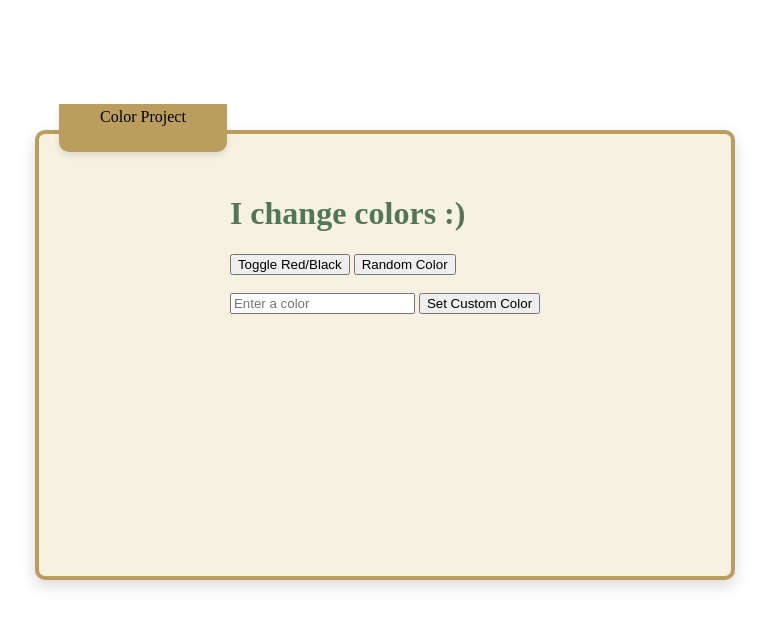
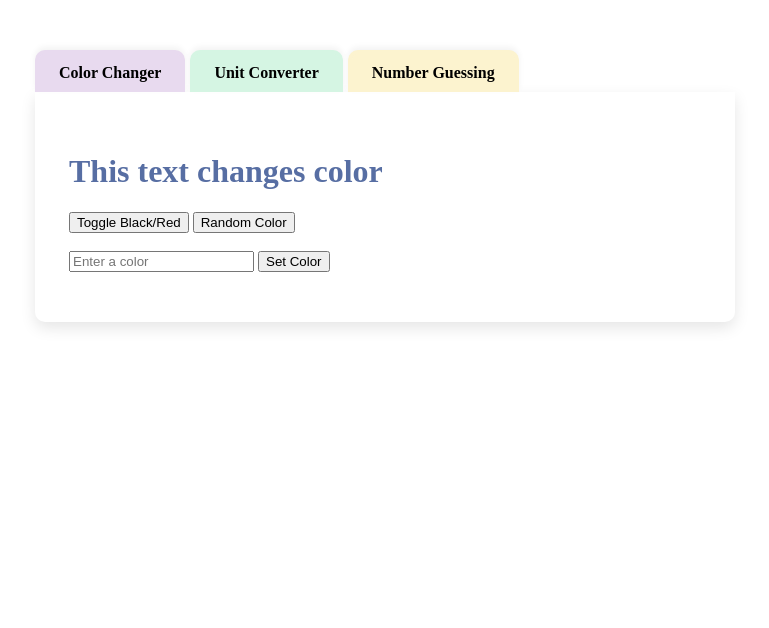
Before and after one commit to sallyscode/myproject, a plain HTML site: page index.html in a window 1280 px wide. Both pictures are taken after a click on the button "Random Color". Shown: the whole page, without its empty margins (255-1024 px from the left). Drawn offline with Linux system fonts and the light colour scheme.

Commit message:
updated layout

```diff
--- a/index.html
+++ b/index.html
@@ -1,78 +1,65 @@
 <!DOCTYPE html>
 <html lang="en">
 <head>
-<meta charset="UTF-8" />
-<title>Folder Style</title>
-<link rel="stylesheet" href="style.css" />
+  <meta charset="UTF-8" />
+  <title>My Projects Folder</title>
+  <link rel="stylesheet" href="style.css" />
 </head>
 <body>
 
-  <div class="folder">
-    <div class="gif-container">
-    <div class="folder-tab">Color Project</div>
-    <div class="content">
-      <h1 id="text">I change colors :)</h1>
+  <!-- Main container holding tabs and folder -->
+  <div class="folder-with-tabs">
 
-      <button onclick="toggleColor()">Toggle Red/Black</button>
-      <button onclick="randomColor()">Random Color</button>
+    <!-- Tabs at the top -->
+    <div class="tabs-container">
+      <div class="folder-tab active" onclick="showTab('color', this)">Color Changer</div>
+      <div class="folder-tab" onclick="showTab('convert', this)">Unit Converter</div>
+      <div class="folder-tab" onclick="showTab('guess', this)">Number Guessing</div>
+    </div>
 
-      <br /><br />
+    <!-- Single folder area: content changes by tab -->
+    <div class="folder">
 
-      <input type="text" id="colorInput" placeholder="Enter a color" />
-      <button onclick="setCustomColor()">Set Custom Color</button>
+      <!-- COLOR CHANGER PROJECT -->
+      <div class="tab-content" id="color">
+        <h1 id="colorText">This text changes color</h1>
+        <button onclick="toggleColor()">Toggle Black/Red</button>
+        <button onclick="randomTextColor()">Random Color</button>
+        <br><br>
+        <input type="text" id="colorInput" placeholder="Enter a color">
+        <button onclick="setTextColor()">Set Color</button>
+        <p id="colorError" style="color:red;"></p>
+        <img id="colorErrorImage" src="" alt="Error GIF" style="display:none; width:200px; margin-top:10px;">
+      </div>
 
-      <p id="error" style="color: red;"></p>
+      <!-- UNIT CONVERTER PROJECT -->
+      <div class="tab-content" id="convert" style="display:none;">
+        <h2>Unit Converter</h2>
+        <select id="conversionType" onchange="updateUnitLabels()">
+          <option value="ftoc">Fahrenheit to Celsius</option>
+          <option value="ctof">Celsius to Fahrenheit</option>
+          <option value="kgtolbs">KG to LBS</option>
+          <option value="mtoft">Meters to Feet</option>
+        </select>
+        <br><br>
+        <input type="number" id="inputValue" placeholder="Enter value">
+        <button onclick="convert()">Convert</button>
+        <p id="conversionResult"></p>
+      </div>
 
-      <img id="errorImage" src="" alt="Error GIF" />
+      <!-- NUMBER GUESSING GAME -->
+      <div class="tab-content" id="guess" style="display:none;">
+        <h2>Guess the number (0-10)</h2>
+        <input type="number" id="guessInput" min="0" max="10">
+        <button onclick="makeGuess()">Guess</button>
+        <p id="guessFeedback"></p>
+      </div>
+
     </div>
   </div>
-  </div>
 
-  <script>
-    let isRed = false;
-
-    function toggleColor() {
-      const text = document.getElementById("text");
-      text.style.color = isRed ? "black" : "red";
-      isRed = !isRed;
-      clearError();
-    }
-
-    function randomColor() {
-      const text = document.getElementById("text");
-      const random = "#" + Math.floor(Math.random() * 16777215).toString(16);
-      text.style.color = random;
-      clearError();
-    }
-
-    function setCustomColor() {
-      const input = document.getElementById("colorInput").value.trim();
-      const text = document.getElementById("text");
-
-      if (isValidColor(input)) {
-        text.style.color = input;
-        clearError();
-      } else {
-        document.getElementById("error").textContent = "Invalid color! Try again";
-        const errorImage = document.getElementById("errorImage");
-        errorImage.src = "https://media.giphy.com/media/v1.Y2lkPTc5MGI3NjExdzZndnA3YXg5cXIyNXl5ZnFjamptY3piYmE0NXE1NWYzOTc2YW9qYSZlcD12MV9naWZzX3NlYXJjaCZjdD1n/MXywxyJ5UyvtgoF94a/giphy.gif";
-        errorImage.style.display = "block";
-      }
-    }
-
-    function isValidColor(str) {
-      const s = new Option().style;
-      s.color = str;
-      return s.color !== "";
-    }
-
-    function clearError() {
-      document.getElementById("error").textContent = "";
-      const errorImage = document.getElementById("errorImage");
-      errorImage.style.display = "none";
-      errorImage.src = "";
-    }
-  </script>
+  <!-- Link to separate JavaScript file -->
+  <script src="script.js"></script>
 
 </body>
 </html>
--- /dev/null
+++ b/script.js
@@ -0,0 +1,128 @@
+/* ===========
+   TAB SWITCHING
+   ============ */
+function showTab(tabName, element) {
+  // Hide all tab content
+  document.querySelectorAll('.tab-content').forEach(el => el.style.display = 'none');
+  // Show selected content
+  document.getElementById(tabName).style.display = 'block';
+
+  // Update active tab style
+  document.querySelectorAll('.folder-tab').forEach(tab => tab.classList.remove('active'));
+  element.classList.add('active');
+
+  // Change folder background to match selected tab
+  const folder = document.querySelector('.folder');
+  folder.classList.remove('folder-lavender', 'folder-green', 'folder-yellow');
+  if (tabName === 'color') {
+    folder.classList.add('folder-lavender');
+  } else if (tabName === 'convert') {
+    folder.classList.add('folder-green');
+  } else if (tabName === 'guess') {
+    folder.classList.add('folder-yellow');
+  }
+}
+
+/* ===========
+   COLOR CHANGER
+   ============ */
+let isBlack = true;
+function toggleColor() {
+  const text = document.getElementById("colorText");
+  text.style.color = isBlack ? "red" : "black";
+  isBlack = !isBlack;
+  clearColorError();
+}
+
+function randomTextColor() {
+  const text = document.getElementById("colorText");
+  text.style.color = "#" + Math.floor(Math.random() * 16777215).toString(16);
+  clearColorError();
+}
+
+function setTextColor() {
+  const color = document.getElementById("colorInput").value.trim();
+  const text = document.getElementById("colorText");
+  if (isValidColor(color)) {
+    text.style.color = color;
+    clearColorError();
+  } else {
+    document.getElementById("colorError").textContent = "Invalid color!";
+    const errorImage = document.getElementById("colorErrorImage");
+    errorImage.src = "https://media.giphy.com/media/v1.Y2lkPTc5MGI3NjExdzZndnA3YXg5cXIyNXl5ZnFjamptY3piYmE0NXE1NWYzOTc2YW9qYSZlcD12MV9naWZzX3NlYXJjaCZjdD1n/MXywxyJ5UyvtgoF94a/giphy.gif";
+    errorImage.style.display = "block";
+  }
+}
+
+function clearColorError() {
+  document.getElementById("colorError").textContent = "";
+  const errorImage = document.getElementById("colorErrorImage");
+  errorImage.style.display = "none";
+  errorImage.src = "";
+}
+
+function isValidColor(str) {
+  const s = new Option().style;
+  s.color = str;
+  return s.color !== "";
+}
+
+/* ===========
+   UNIT CONVERTER
+   ============ */
+function updateUnitLabels() {
+  document.getElementById("conversionResult").textContent = "";
+}
+
+function convert() {
+  const type = document.getElementById("conversionType").value;
+  const value = parseFloat(document.getElementById("inputValue").value);
+  let result = "";
+  if (isNaN(value)) {
+    result = "Please enter a valid number.";
+  } else {
+    switch (type) {
+      case "ftoc":
+        result = `${((value - 32) * 5 / 9).toFixed(2)} °C`;
+        break;
+      case "ctof":
+        result = `${((value * 9 / 5) + 32).toFixed(2)} °F`;
+        break;
+      case "kgtolbs":
+        result = `${(value * 2.20462).toFixed(2)} lbs`;
+        break;
+      case "mtoft":
+        result = `${(value * 3.28084).toFixed(2)} ft`;
+        break;
+    }
+  }
+  document.getElementById("conversionResult").textContent = result;
+}
+
+/* ===========
+   NUMBER GUESSING GAME
+   ============ */
+let secretNumber = Math.floor(Math.random() * 11);
+let guessesLeft = 3;
+
+function makeGuess() {
+  const guess = parseInt(document.getElementById("guessInput").value);
+  const feedback = document.getElementById("guessFeedback");
+  if (guess === secretNumber) {
+    feedback.textContent = `🎉 You guessed it! The number was ${secretNumber}. Starting new game.`;
+    resetGuessGame();
+  } else {
+    guessesLeft--;
+    if (guessesLeft > 0) {
+      feedback.textContent = `Wrong guess. ${guessesLeft} guesses left.`;
+    } else {
+      feedback.textContent = `😞 Out of guesses! The number was ${secretNumber}. Starting new game.`;
+      resetGuessGame();
+    }
+  }
+}
+
+function resetGuessGame() {
+  secretNumber = Math.floor(Math.random() * 11);
+  guessesLeft = 3;
+}
--- a/style.css
+++ b/style.css
@@ -1,36 +1,82 @@
-.folder {
+/* CONTAINER FOR THE FOLDER & TABS */
+.folder-with-tabs {
   width: 700px;
-  height: 450px;
-  background: #f7f1e1;
-  border: 4px solid #bb9e5d;
-  border-radius: 10px;
-  box-shadow: 0 6px 15px rgba(0, 0, 0, 0.15);
-
-  position: relative; /* so tab can be positioned relative to this */
-  margin: 130px auto; /* more top space to account for tab */
-  padding: 40px 30px 30px 30px; /* space inside folder */
-  box-sizing: border-box;
-
-  display: flex;
-  flex-direction: column;
-  align-items: center;
-  justify-content: flex-start; /* allow content to stack from top */
-  overflow: visible; /* optional: ensures no unexpected overflow */
+  margin: 50px auto; /* center on page */
 }
 
+/* TABS ON TOP */
+.tabs-container {
+  display: flex;
+}
+
+/* INDIVIDUAL TABS */
 .folder-tab {
-  position: absolute;
-  top: -30px;
-  left: 20px;
-  width: 160px;
-  height: 40px;
+  border: 4px solid transparent;
+  border-bottom: none;
+  border-top-left-radius: 10px;
+  border-top-right-radius: 10px;
+  box-shadow: 0 -3px 6px rgba(0, 0, 0, 0.05);
+  padding: 10px 20px;
+  margin-right: 5px;
+  cursor: pointer;
+  font-weight: bold;
+  transition: background 0.3s, border 0.3s;
+}
 
-  background: #bb9e5d;
-  border: 4px solid #bb9e5d;
-  border-bottom-left-radius: 10px;
-  border-bottom-right-radius: 10px;
-  box-shadow: 0 3px 6px rgba(0, 0, 0, 0.1);
-  display: flex;
-  justify-content: center;
+/* EACH TAB WITH OWN COLOR */
+.folder-tab:nth-child(1) {
+  background: #E8DAEF;
+  border-color: #E8DAEF;
+}
+.folder-tab:nth-child(2) {
+  background: #D5F5E3;
+  border-color: #D5F5E3;
+}
+.folder-tab:nth-child(3) {
+  background: #FCF3CF;
+  border-color: #FCF3CF;
+}
 
+/* ACTIVE TABS LOOK LIKE THEY MERGE WITH FOLDER */
+.folder-tab.active:nth-child(1) {
+  background: #E8DAEF;
+  border-color: #E8DAEF;
 }
+.folder-tab.active:nth-child(2) {
+  background: #D5F5E3;
+  border-color: #D5F5E3;
+}
+.folder-tab.active:nth-child(3) {
+  background: #FCF3CF;
+  border-color: #FCF3CF;
+}
+
+/* HOVER: LIGHT BRIGHTENING */
+.folder-tab:hover {
+  filter: brightness(1.05);
+}
+
+/* FOLDER BOX BELOW THE TABS */
+.folder {
+  border: 4px solid transparent;
+  border-top: none; /* connects visually to tabs */
+  border-radius: 0 0 10px 10px;
+  box-shadow: 0 6px 15px rgba(0, 0, 0, 0.1);
+  padding: 40px 30px 30px 30px;
+  box-sizing: border-box;
+  transition: background 0.3s, border 0.3s;
+}
+
+/* FOLDER BACKGROUNDS MATCHING EACH TAB */
+.folder-lavender {
+  background: #E8DAEF;
+  border-color: #E8DAEF;
+}
+.folder-green {
+  background: #D5F5E3;
+  border-color: #D5F5E3;
+}
+.folder-yellow {
+  background: #FCF3CF;
+  border-color: #FCF3CF;
+}
```
